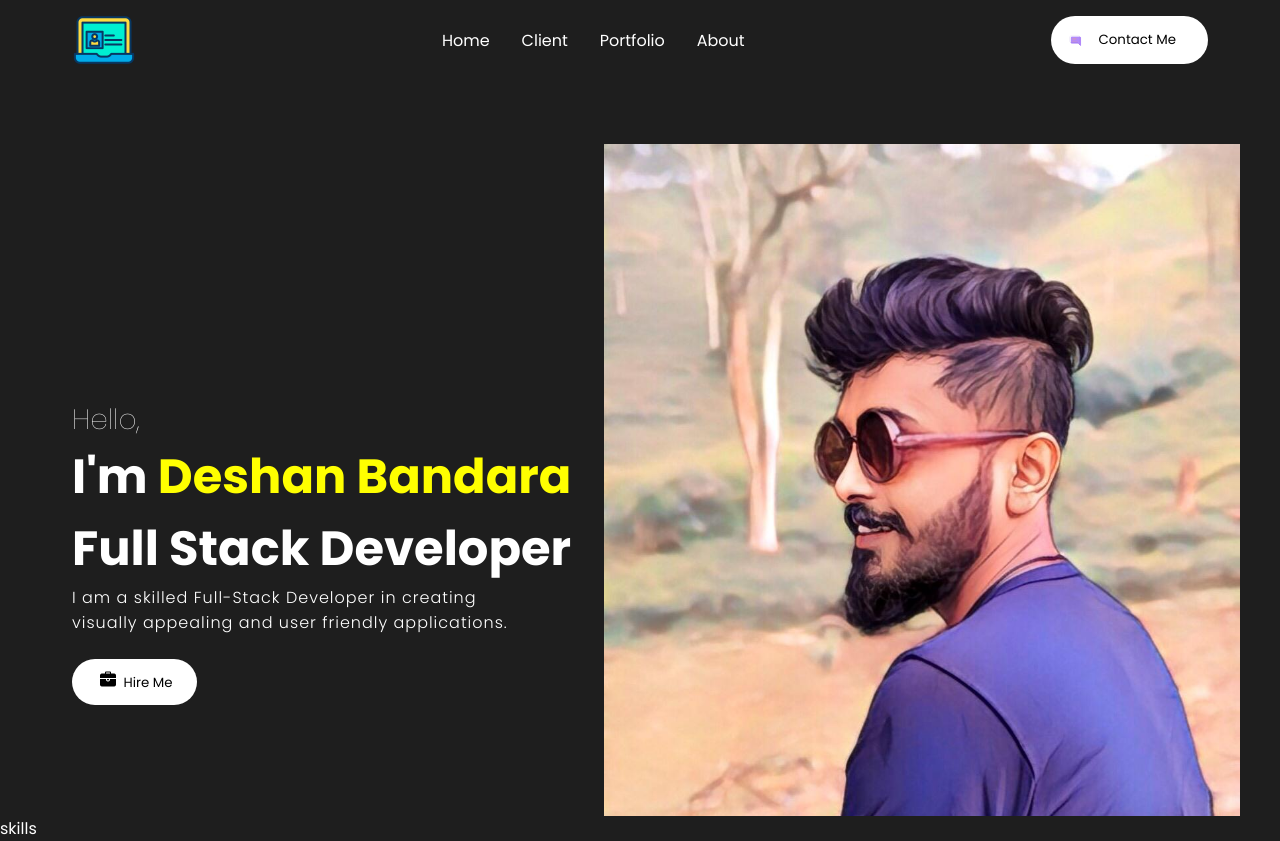
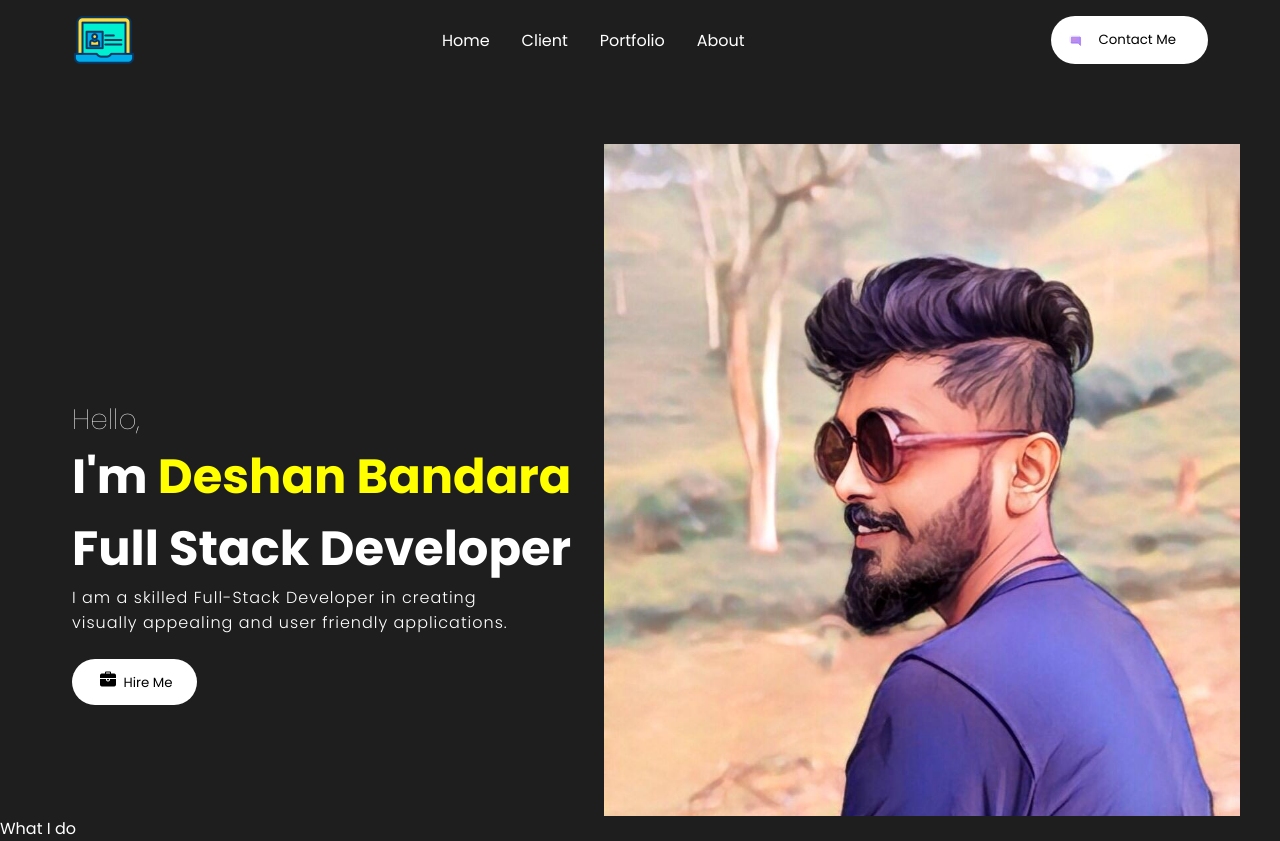
Before and after one commit to DeshanBandara/My-Portfolio, a React (Create React App) app in the folder portfolio/: page / in a window 1280 px wide. Built offline with nearby package versions, Linux system fonts and the light colour scheme.

Commit message:
imported images

```diff
--- a/portfolio/src/components/Skills/skills.js
+++ b/portfolio/src/components/Skills/skills.js
@@ -1,9 +1,19 @@
 import React from 'react'
+import './skills.css'
+import UIDesign from '../../assest/UIUX.png'
+import WebDesign from '../../assest/Web_design.png'
+import FrontEnd from '../../assest/frontend_develop.png'
+import DataBase from '../../assest/database.png'
+import AppDesign from '../../assest/app_design.png'
+import Backend from '../../assest/backend_development.png'
 
-const skills = () => {
+const Skills = () => {
   return (
-    <div>skills</div>
+    <section id='skills'>
+        <span className='skillTitle'>What I do</span>
+        <span className='skillDesc'></span>
+    </section>
   )
 }
 
-export default skills
+export default Skills
```
